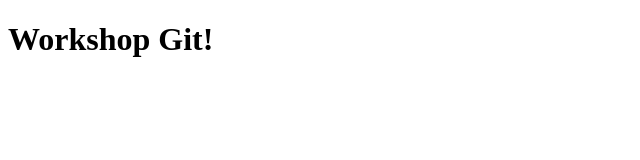
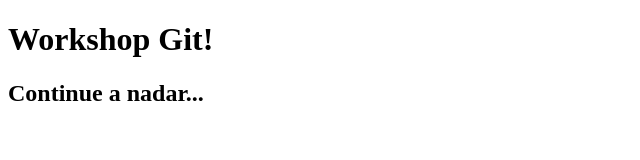
Before and after one commit to marcelepin/workshop-git, a plain HTML site: page index.html in a window 1280 px wide. Shown: the whole page, without its empty margins (0-640 px from the left). Drawn offline with Linux system fonts and the light colour scheme.

Commit message:
Adiciona segundo topico

```diff
--- a/index.html
+++ b/index.html
@@ -2,5 +2,6 @@
 <html>
     <body>
         <h1> Workshop Git! </h1>
+        <h2> Continue a nadar...</h2>
     </body>
 </html>
```
